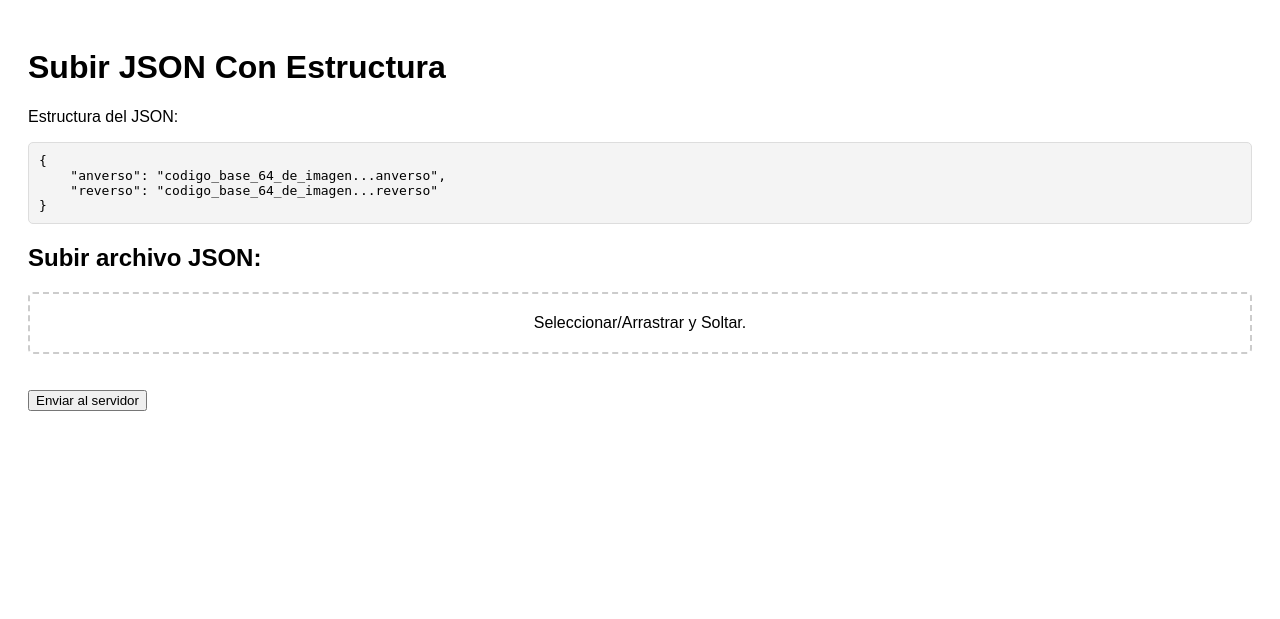
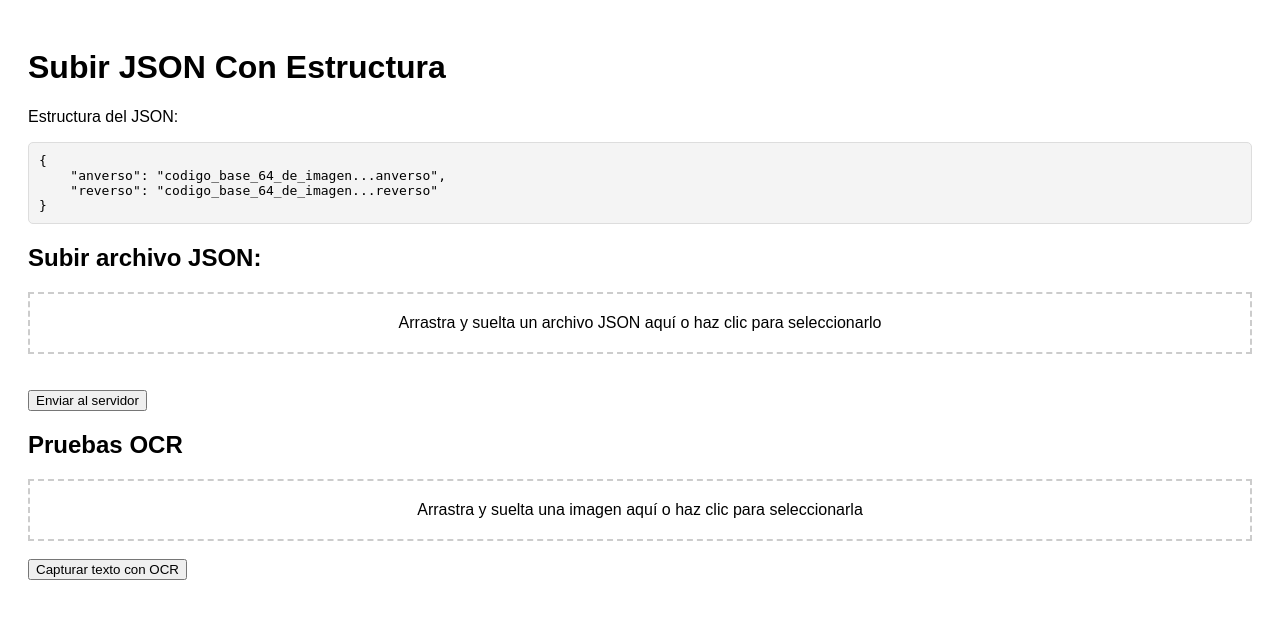
Before and after one commit to barbar4bm/solem, a Flask app: page /pruebas in a window 1280 px wide. Shown: the top 619 px of the page. Run offline with Flask 3, Linux system fonts and the light colour scheme.

Commit message:
pruebas con ocr

```diff
--- a/app/app.py
+++ b/app/app.py
@@ -3,6 +3,7 @@ from routes import pruebas
 from services import tools as tool
 
 app = Flask(__name__)
+
 app.register_blueprint(pruebas.pruebas)
 
 @app.route('/')
--- a/app/routes/pruebas.py
+++ b/app/routes/pruebas.py
@@ -1,5 +1,5 @@
 from flask import Blueprint, render_template, request, jsonify
-from services import tools, Ocr
+from services import Ocr,tools
 
 pruebas = Blueprint('pruebas', __name__)
 
@@ -27,3 +27,26 @@ def upload_json():
 
     # Aquí puedes procesar el contenido del JSON como lo necesites.
     return jsonify({'message': 'Archivo JSON recibido con éxito!'})
+
+@pruebas.route('/ocr', methods=['POST'])
+def procesar_ocr():
+    # Verificar que la imagen esté presente en la solicitud
+    if 'image' not in request.files:
+        return jsonify({'error': 'No se envió ninguna imagen'}), 400
+
+    image_file = request.files['image']
+
+    # Asegurarse de que la imagen tenga un nombre (es decir, que no esté vacía)
+    if image_file.filename == '':
+        return jsonify({'error': 'No se seleccionó ninguna imagen'}), 400
+
+    # Convertir la imagen recibida a un formato utilizable para el OCR
+    image_data = image_file.read()
+    imgnp=tools.imagen_a_matriz(image_data)
+    textoCap=Ocr.obtenerTexto(imgnp)
+    # Procesar la imagen con la función OCR
+    # Asumo que la función Ocr.process() es la que se encarga de esto, si no, reemplázalo por la función adecuada.
+
+
+    # Devolver el texto obtenido
+    return textoCap
--- a/app/templates/pruebas.html
+++ b/app/templates/pruebas.html
@@ -5,7 +5,7 @@
   <meta charset="UTF-8">
   <meta http-equiv="X-UA-Compatible" content="IE=edge">
   <meta name="viewport" content="width=device-width, initial-scale=1.0">
-  <title>Subir JSON</title>
+  <title>Subir JSON y OCR</title>
   <style>
     body {
       font-family: Arial, sans-serif;
@@ -19,22 +19,11 @@
       border-radius: 5px;
     }
 
-    /* Estilos para el área de drag & drop */
-    .dropzone {
-      border: 2px dashed #cccccc;
-      border-radius: 5px;
+    .upload-container {
+      border: 2px dashed #ccc;
       padding: 20px;
       text-align: center;
       cursor: pointer;
-      transition: background-color 0.3s;
-    }
-
-    .dropzone:hover {
-      background-color: #f9f9f9;
-    }
-
-    .dropzone.dragover {
-      background-color: #e9ecef;
     }
   </style>
 </head>
@@ -53,41 +42,117 @@
 
   <section>
     <h2>Subir archivo JSON:</h2>
-    <form action="/upload" method="post" enctype="multipart/form-data" id="uploadForm">
-      <div class="dropzone" id="dropZone">Seleccionar/Arrastrar y Soltar.</div>
-      <input type="file" name="archivo_json" accept=".json" id="fileInput" style="display: none;">
+
+    <div class="upload-container">
+      Arrastra y suelta un archivo JSON aquí o haz clic para seleccionarlo
+      <input type="file" id="jsonFile" style="display: none;" accept=".json">
+    </div>
+
     <br><br>
-      <button type="submit">Enviar al servidor</button>
-    </form>
+    <button id="submitJson">Enviar al servidor</button>
+
+    <script>
+      document.querySelector(".upload-container").addEventListener("click", function () {
+        document.getElementById("jsonFile").click();
+      });
+
+      document.getElementById("submitJson").addEventListener("click", async function () {
+        const file = document.getElementById("jsonFile").files[0];
+        if (file) {
+          const formData = new FormData();
+          formData.append('archivo_json', file);
+
+          try {
+            const response = await fetch('/ocr', {
+              method: 'POST',
+              body: formData
+            });
+
+            if (!response.ok) {
+              alert('Error al enviar el archivo JSON. Intenta nuevamente.');
+              return;
+            }
+
+            alert('¡Archivo JSON enviado con éxito!');
+          } catch (error) {
+            alert('Error al enviar el archivo JSON.');
+          }
+
+        } else {
+          alert("Por favor, sube un archivo JSON primero.");
+        }
+      });
+    </script>
   </section>
 
+  <section>
+    <h2>Pruebas OCR</h2>
+
+    <!-- Sección para subir imagen -->
+    <div class="upload-container">
+      Arrastra y suelta una imagen aquí o haz clic para seleccionarla
+      <input type="file" id="ocrImage" style="display: none;" accept="image/*">
+    </div>
+    <br>
+
+    <!-- Visualizar la imagen subida -->
+    <img id="uploadedImage" style="display: none; width: 100%; max-width: 500px;" alt="Imagen subida">
+
+    <!-- Botón para iniciar OCR -->
+    <button id="startOcr">Capturar texto con OCR</button>
+
+    <!-- Visualizar el texto obtenido -->
+    <pre id="ocrResult"
+      style="background-color: #f4f4f4; padding: 10px; border: 1px solid #ddd; border-radius: 5px; display: none;"></pre>
+
     <script>
-    // Referencias a elementos del DOM
-    const dropZone = document.getElementById('dropZone');
-    const fileInput = document.getElementById('fileInput');
-
-    // Eventos de arrastre y soltado para el área de dropzone
-    dropZone.addEventListener('dragover', (e) => {
-      e.preventDefault();
-      dropZone.classList.add('dragover');
+      document.querySelectorAll(".upload-container")[1].addEventListener("click", function () {
+        document.getElementById("ocrImage").click();
       });
 
-    dropZone.addEventListener('dragleave', () => {
-      dropZone.classList.remove('dragover');
+      document.getElementById("ocrImage").addEventListener("change", function (event) {
+        const file = event.target.files[0];
+        if (file) {
+          const reader = new FileReader();
+          reader.onload = function (e) {
+            document.getElementById("uploadedImage").src = e.target.result;
+            document.getElementById("uploadedImage").style.display = "block";
+          }
+          reader.readAsDataURL(file);
+        }
       });
 
-    dropZone.addEventListener('drop', (e) => {
-      e.preventDefault();
-      dropZone.classList.remove('dragover');
-      const files = e.dataTransfer.files;
-      fileInput.files = files; // Asigna los archivos arrastrados al input
+      document.getElementById("startOcr").addEventListener("click", async function () {
+        const file = document.getElementById("ocrImage").files[0];
+        if (file) {
+          try {
+            const formData = new FormData();
+            formData.append('image', file);
+
+            const response = await fetch('/ocr', {
+              method: 'POST',
+              body: formData
             });
 
-    // Evento de clic para abrir el selector de archivos
-    dropZone.addEventListener('click', () => {
-      fileInput.click();
+            if (!response.ok) {
+              alert('Hubo un error al procesar la imagen. Intenta nuevamente.');
+              return;
+            }
+
+            const textResult = await response.text();
+            document.getElementById("ocrResult").style.display = "block";
+            document.getElementById("ocrResult").textContent = textResult;
+
+          } catch (error) {
+            alert('Error al procesar la imagen.');
+          }
+
+        } else {
+          alert("Por favor, sube una imagen primero.");
+        }
       });
     </script>
+  </section>
 
 </body>
 
```
Also changed, not shown: app/services/tools.py (+8 -3 lines), app/templates/subir.html (+8 -4 lines). Lines whose indentation alone changed are shown as unchanged.
